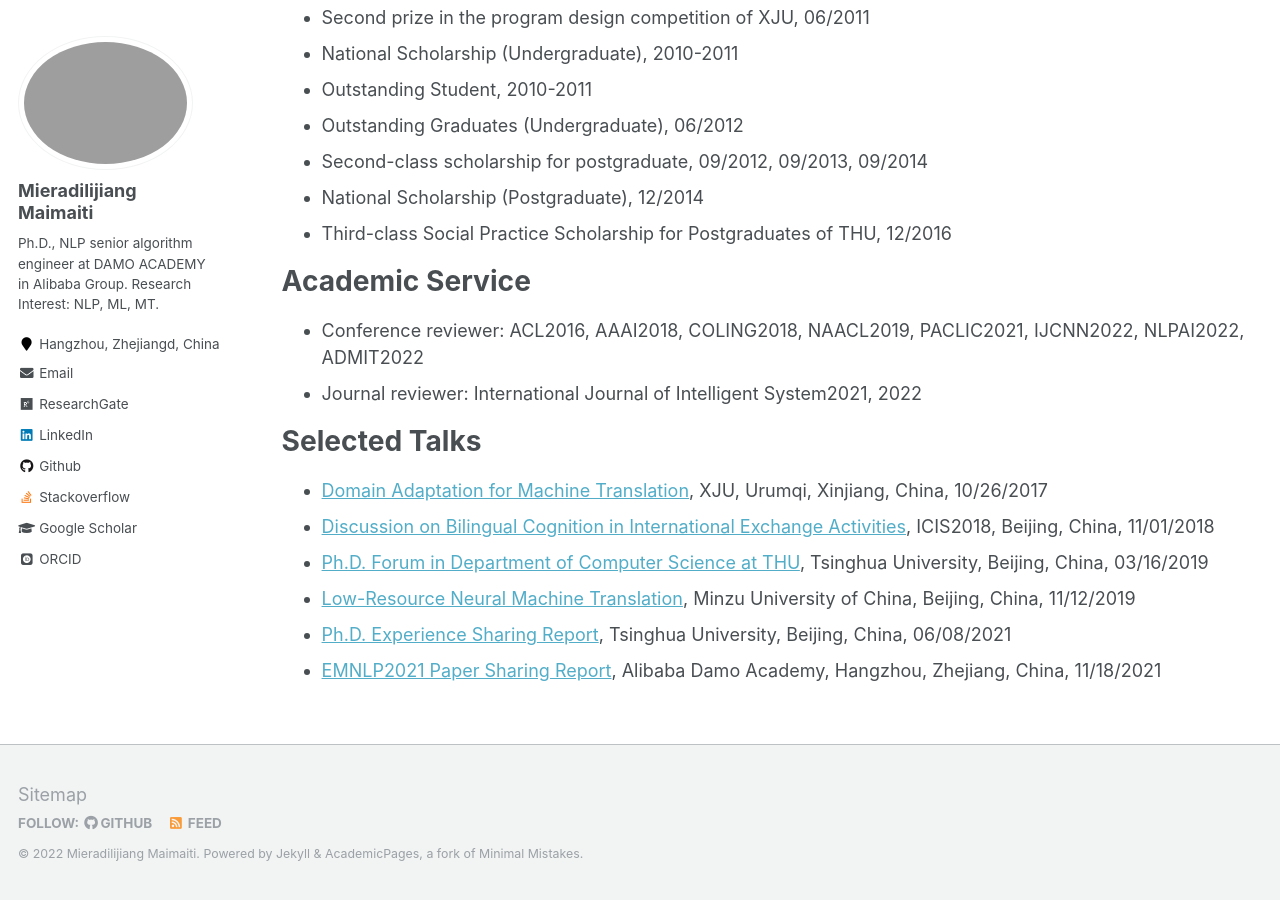
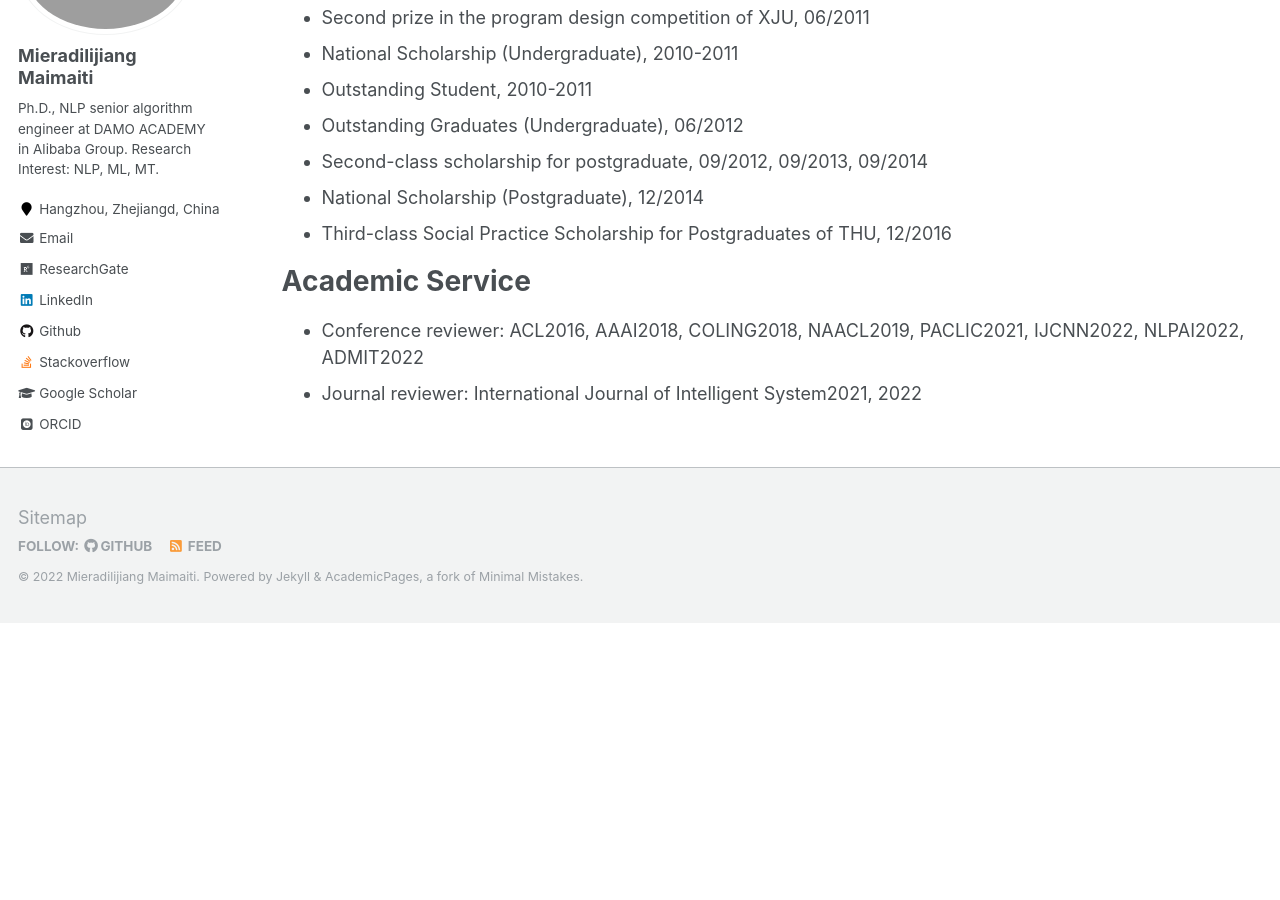
Before and after one commit to miradel51/miradel51.github.io, a Jekyll site: the page built from _pages/cv.md, in a window 1280 px wide and 900 px high, scrolled down 3917 px. Built offline with Jekyll 4.4.1, drawn with Linux system fonts in a browser that asks for light colours; some web fonts are replaced; after the commit the page ends 4540 px from its top, so only the background shows below that.

Commit message:
Update cv.md
removed the selected talks from cv page and moved them to the talks page.

```diff
--- a/_pages/cv.md
+++ b/_pages/cv.md
@@ -126,14 +126,14 @@ Academic Service
 * Conference reviewer: ACL2016, AAAI2018, COLING2018, NAACL2019, PACLIC2021, IJCNN2022, NLPAI2022, ADMIT2022
 * Journal reviewer: International Journal of Intelligent System2021, 2022
 
-Selected Talks
+<!-- Selected Talks
 ======
 * [Domain Adaptation for Machine Translation](https://miradel51.github.io/files/report_da4mt_xju_v1.0.pdf), XJU, Urumqi, Xinjiang, China, 10/26/2017
 * [Discussion on Bilingual Cognition in International Exchange Activities](https://miradel51.github.io/files/icis2018_v1.0.pdf), ICIS2018, Beijing, China, 11/01/2018
 * [Ph.D. Forum in Department of Computer Science at THU](https://miradel51.github.io/files/PhD_Forum_2019.03.16.pdf), Tsinghua University, Beijing, China, 03/16/2019
 * [Low-Resource Neural Machine Translation](https://miradel51.github.io/files/minda_report_20191112.pdf), Minzu University of China, Beijing, China, 11/12/2019
 * [Ph.D. Experience Sharing Report](https://miradel51.github.io/files/phd_experience_sharing.pdf), Tsinghua University, Beijing, China, 06/08/2021
-* [EMNLP2021 Paper Sharing Report](https://miradel51.github.io/files/emnlp2021_damo3.pdf), Alibaba Damo Academy, Hangzhou, Zhejiang, China, 11/18/2021
+* [EMNLP2021 Paper Sharing Report](https://miradel51.github.io/files/emnlp2021_damo3.pdf), Alibaba Damo Academy, Hangzhou, Zhejiang, China, 11/18/2021 -->
 
 <!-- Publications
 ======
```
